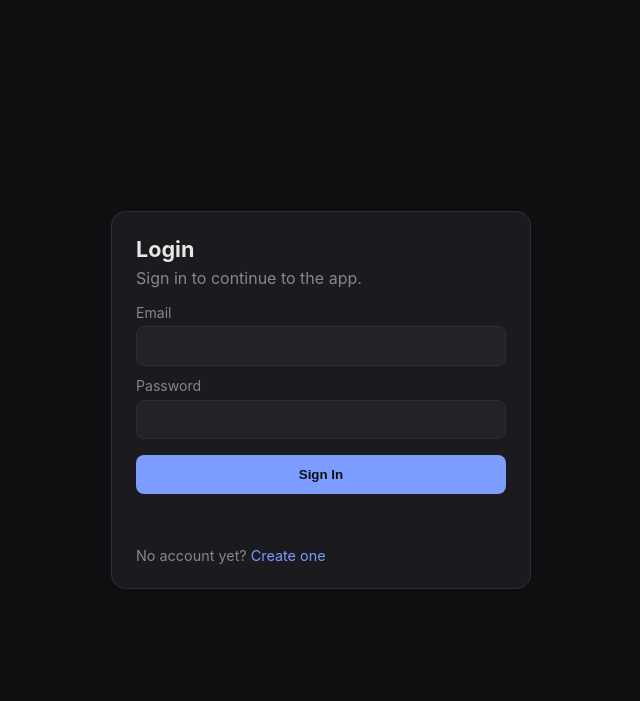
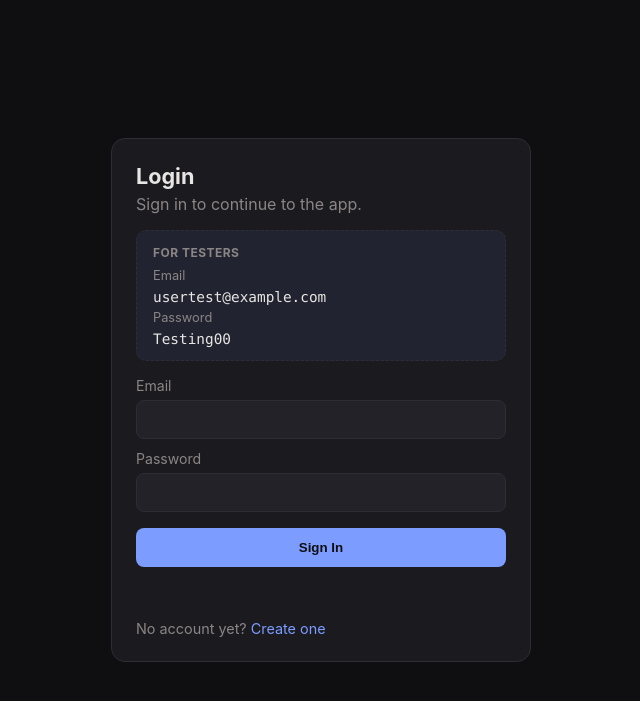
Before and after one commit to Laida-Abazi/leadership_assessment, a FastAPI app: page /auth/login in a window 1280 px wide. Shown: the top 701 px of the page, without its empty margins (319-959 px from the left). Run offline with FastAPI, Linux system fonts and the light colour scheme.

Commit message:
Add tester hint section to login page with test account details for QA purposes.

```diff
--- a/app/templates/auth_login.html
+++ b/app/templates/auth_login.html
@@ -19,12 +19,26 @@
     .ok { color:var(--ok); }
     .foot { margin-top:1rem; font-size:.9rem; color:var(--muted); }
     a { color:var(--accent); text-decoration:none; }
+    .tester-hint { margin:0 0 1rem; padding:.85rem 1rem; border-radius:10px; border:1px dashed var(--border); background:rgba(124,156,255,.08); font-size:.85rem; }
+    .tester-hint strong { display:block; margin-bottom:.5rem; color:var(--muted); font-size:.75rem; text-transform:uppercase; letter-spacing:.04em; }
+    .tester-hint dl { margin:0; display:grid; gap:.35rem; }
+    .tester-hint dt { margin:0; color:var(--muted); font-size:.8rem; }
+    .tester-hint dd { margin:0; font-family:ui-monospace,Consolas,monospace; font-size:.9rem; color:var(--text); word-break:break-all; }
   </style>
 </head>
 <body>
   <main>
     <h1>Login</h1>
     <p>Sign in to continue to the app.</p>
+    <div class="tester-hint" aria-label="Test account for QA">
+      <strong>For testers</strong>
+      <dl>
+        <dt>Email</dt>
+        <dd>usertest@example.com</dd>
+        <dt>Password</dt>
+        <dd>Testing00</dd>
+      </dl>
+    </div>
     <form id="loginForm" autocomplete="off">
       <label for="email">Email</label>
       <input id="email" type="email" required autocomplete="off">
```
